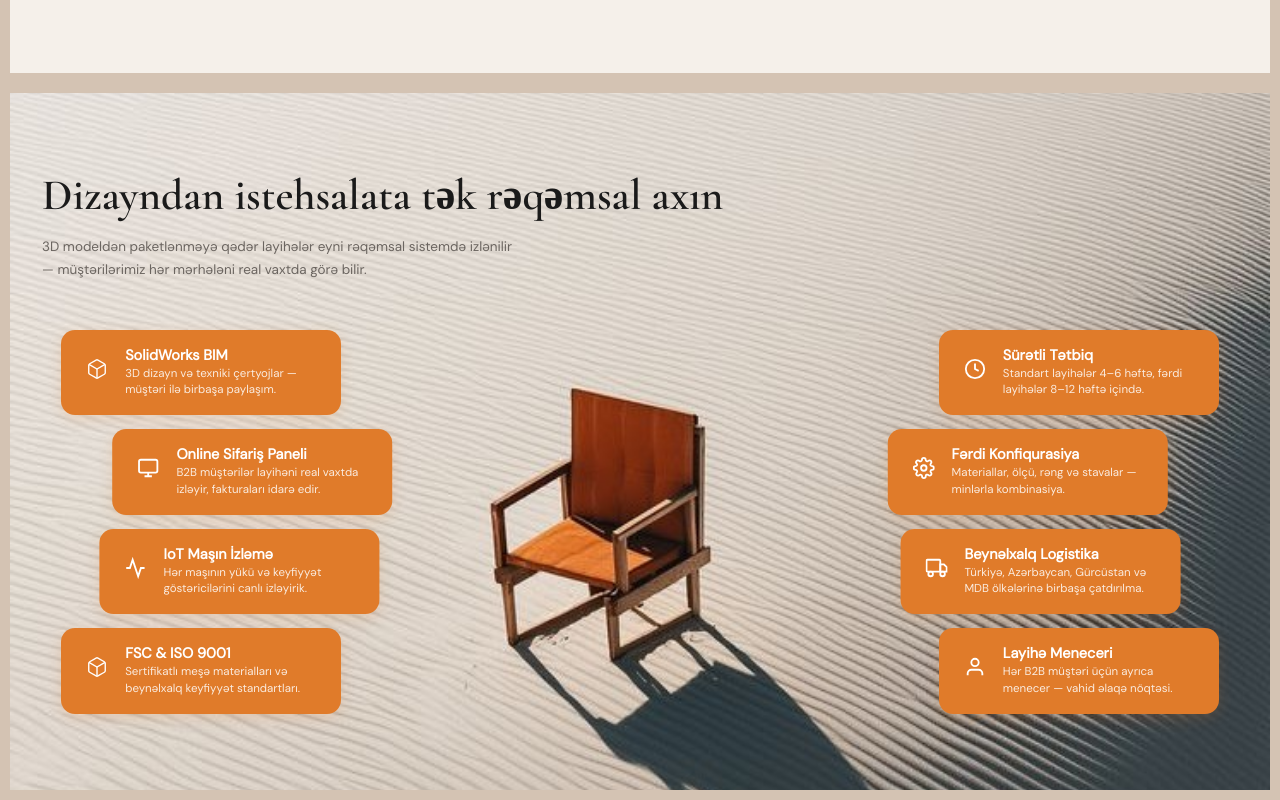
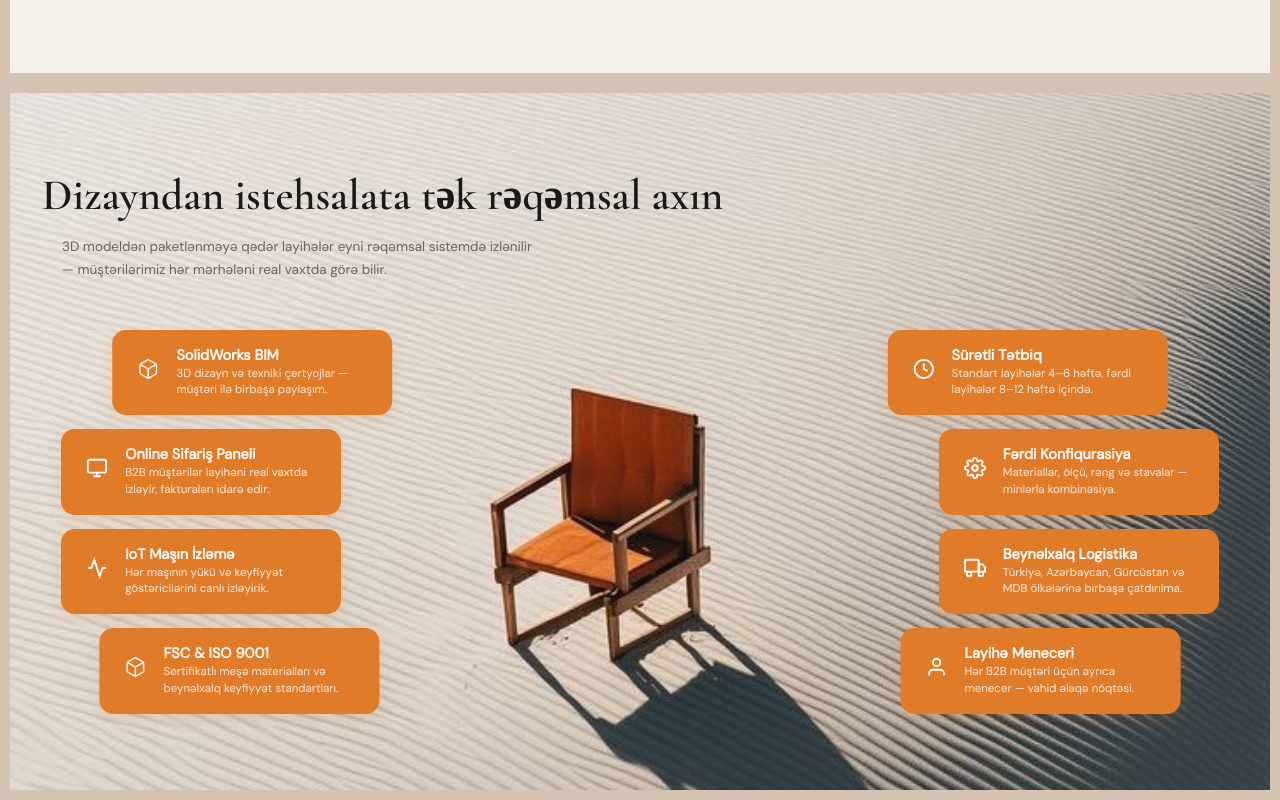
Before and after one commit to AliMukhtarli/FARAH, a React (Vite) app: page / in a window 1280 px wide. Shown: the part 3114-3914 px from the top of the page. Built offline with nearby package versions, Linux system fonts and the light colour scheme.

Commit message:
Developed for better UI and finished digital flow section

```diff
--- a/src/DigitalFlowSection.jsx
+++ b/src/DigitalFlowSection.jsx
@@ -100,7 +100,7 @@ export default function DigitalFlowSection() {
         <div className="flow-header">
           <h2 className="flow-title">Dizayndan istehsalata tək rəqəmsal axın</h2>
           <p className="flow-subtitle">
-            3D modeldən paketlənməyə qədər layihələr eyni rəqəmsal sistemdə izlənilir —
+            3D modeldən paketlənməyə qədər layihələr eyni rəqəmsal sistemdə izlənilir—
             müştərilərimiz hər mərhələni real vaxtda görə bilir.
           </p>
         </div>
--- a/src/main.css
+++ b/src/main.css
@@ -743,6 +743,7 @@ body {
   color: var(--text-muted);
   font-weight: 300;
   max-width: 480px;
+  margin-left: clamp(20px, 3vw, 9px);
 }
 
 .flow-grid {
@@ -766,17 +767,17 @@ body {
   align-items: flex-end;
 }
 
-/* Staggered offsets — cards 2 & 3 are pulled inward (toward the chair),
-   cards 1 & 4 stay at the column edge. Mirrored for left vs right column. */
-.flow-col--left  .flow-card:nth-child(1) { transform: translateX(0); }
-.flow-col--left  .flow-card:nth-child(2) { transform: translateX(clamp(20px, 4vw, 56px)); }
-.flow-col--left  .flow-card:nth-child(3) { transform: translateX(clamp(14px, 3vw, 40px)); }
-.flow-col--left  .flow-card:nth-child(4) { transform: translateX(0); }
+/* Staggered offsets — cards 1 & 4 are pulled inward (toward the chair),
+   cards 2 & 3 stay at the column edge. Mirrored for left vs right column. */
+.flow-col--left  .flow-card:nth-child(1) { transform: translateX(clamp(20px, 4vw, 56px)); }
+.flow-col--left  .flow-card:nth-child(2) { transform: translateX(0); }
+.flow-col--left  .flow-card:nth-child(3) { transform: translateX(0); }
+.flow-col--left  .flow-card:nth-child(4) { transform: translateX(clamp(14px, 3vw, 40px)); }
 
-.flow-col--right .flow-card:nth-child(1) { transform: translateX(0); }
-.flow-col--right .flow-card:nth-child(2) { transform: translateX(clamp(-56px, -4vw, -20px)); }
-.flow-col--right .flow-card:nth-child(3) { transform: translateX(clamp(-40px, -3vw, -14px)); }
-.flow-col--right .flow-card:nth-child(4) { transform: translateX(0); }
+.flow-col--right .flow-card:nth-child(1) { transform: translateX(clamp(-56px, -4vw, -20px)); }
+.flow-col--right .flow-card:nth-child(2) { transform: translateX(0); }
+.flow-col--right .flow-card:nth-child(3) { transform: translateX(0); }
+.flow-col--right .flow-card:nth-child(4) { transform: translateX(clamp(-40px, -3vw, -14px)); }
 
 /* Orange feature pill */
 .flow-card {
```
